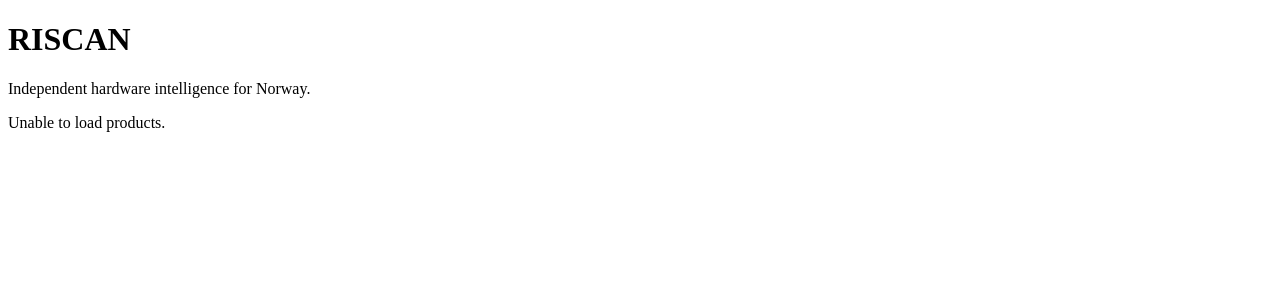
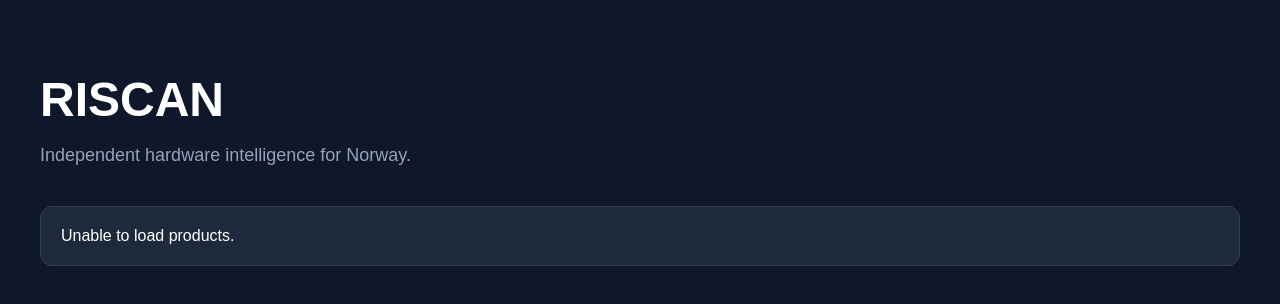
Before and after one commit to andrejaleksenko-coder/riscan.no, a website: page public/index.html in a window 1280 px wide. Drawn offline with Linux system fonts and the light colour scheme; no server answers.

```diff
--- a/public/index.html
+++ b/public/index.html
@@ -2,7 +2,7 @@
 <html lang="no">
 <head>
   <meta charset="UTF-8">
-  <title>RISCAN</title>
+  <title>RISCAN</title><link rel="stylesheet" href="style.css">
 </head>
 <body>
   <h1>RISCAN</h1>
--- /dev/null
+++ b/public/style.css
@@ -0,0 +1,25 @@
+body {
+    margin: 0;
+    padding: 40px;
+    background: #0f172a;
+    color: white;
+    font-family: Arial, sans-serif;
+}
+
+h1 {
+    font-size: 48px;
+    margin-bottom: 10px;
+}
+
+p {
+    color: #94a3b8;
+    font-size: 18px;
+}
+
+#products {
+    margin-top: 40px;
+    padding: 20px;
+    border: 1px solid #334155;
+    border-radius: 12px;
+    background: #1e293b;
+}
```
Also changed, not shown: package.json (+11 -6 lines), server.js (+6 -1 lines), 1 other file.
